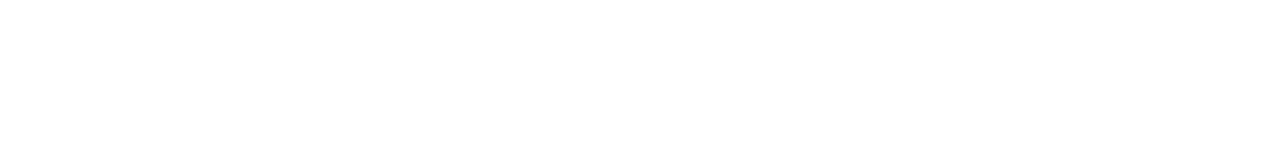
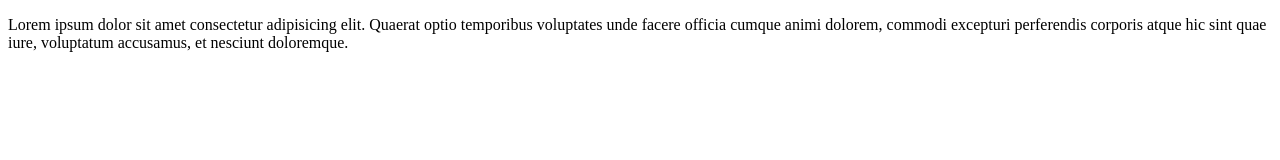
Before and after one commit to omkaragre/JAVASCRIPT, a plain HTML site: page delete.html in a window 1280 px wide. Drawn offline with Linux system fonts and the light colour scheme.

Commit message:
the changes

```diff
--- a/delete.html
+++ b/delete.html
@@ -1,11 +1,16 @@
 <!DOCTYPE html>
 <html lang="en">
-<head>
-    <meta charset="UTF-8">
-    <meta name="viewport" content="width=device-width, initial-scale=1.0">
-    <title>DELETE FILES</title>
-</head>
-<body>
-
-</body>
+  <head>
+    <meta charset="UTF-8" />
+    <meta name="viewport" content="width=device-width, initial-scale=1.0" />
+    <title>DELETE FILES\</title>
+  </head>
+  <body>
+    <p>
+      Lorem ipsum dolor sit amet consectetur adipisicing elit. Quaerat optio
+      temporibus voluptates unde facere officia cumque animi dolorem, commodi
+      excepturi perferendis corporis atque hic sint quae iure, voluptatum
+      accusamus, et nesciunt doloremque.
+    </p>
+  </body>
 </html>
```
